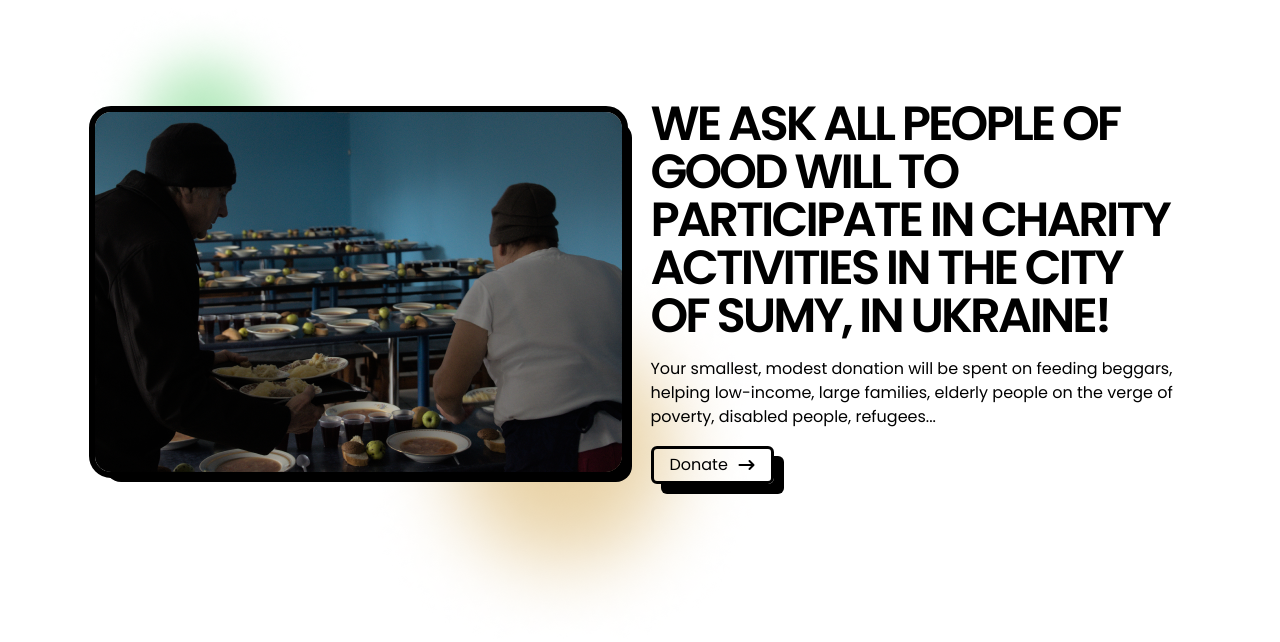
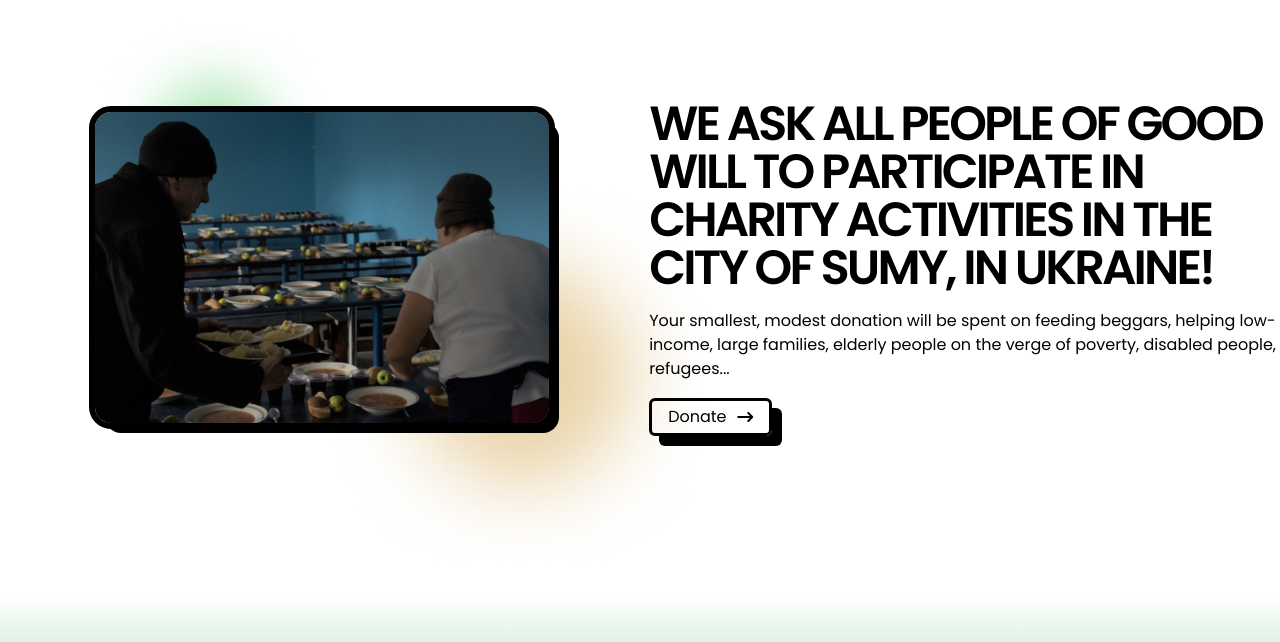
Before and after one commit to alKaras/Charity-Project, a plain HTML site: page index.html in a window 1280 px wide. Shown: the part 2362-3004 px from the top of the page. Drawn offline with nearby package versions, Linux system fonts and the light colour scheme.

Commit message:
donate section fixes in home page

```diff
--- a/#source/style.scss
+++ b/#source/style.scss
@@ -424,6 +424,7 @@ body {
 
 .donate-block {
     &__content {
+        gap: 100px;
     }
 
     &__image {
--- a/index.html
+++ b/index.html
@@ -142,12 +142,12 @@
                 </div>
             </section>
             <section class="page__donate-block donate-block _container">
-                <div class="donate-block__content row">
-                    <div class="donate-block__image col-xl-6 col-md-6 align-self-center">
+                <div class="donate-block__content d-flex">
+                    <div class="donate-block__image col-xl-5 col-md-5 align-self-center">
                         <img src="img/home/section_donate/donate.png" class="shaded-img img-fluid"
                             alt="donate-card-image">
                     </div>
-                    <div class="donate-block__text-content don-cont col-xl-6 col-md-6">
+                    <div class="donate-block__text-content don-cont col-xl-7 col-md-7">
                         <h2 class="don-cont__heading text-uppercase">
                             we ask all people of good will to participate in charity activities in the city of sumy, in
                             ukraine!
```
Also changed, not shown: css/style.css.
